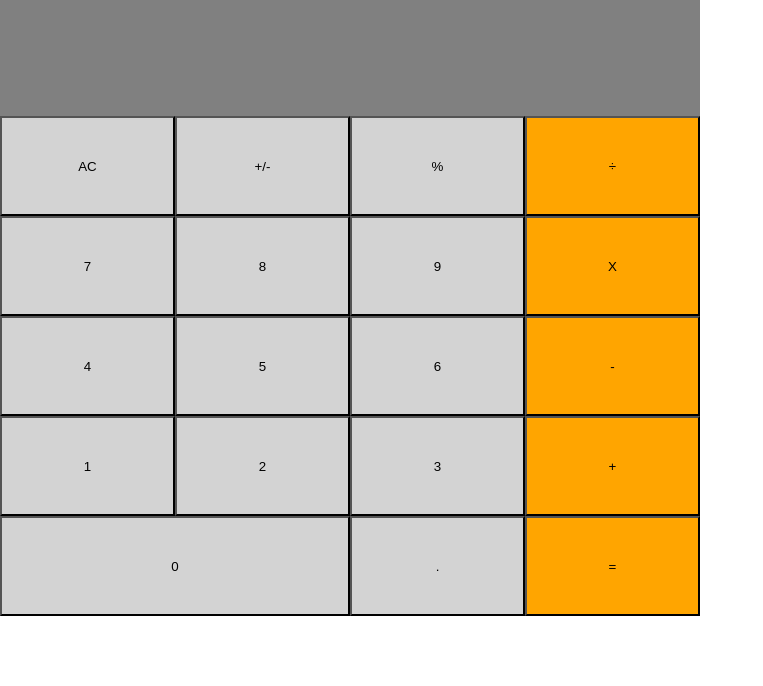
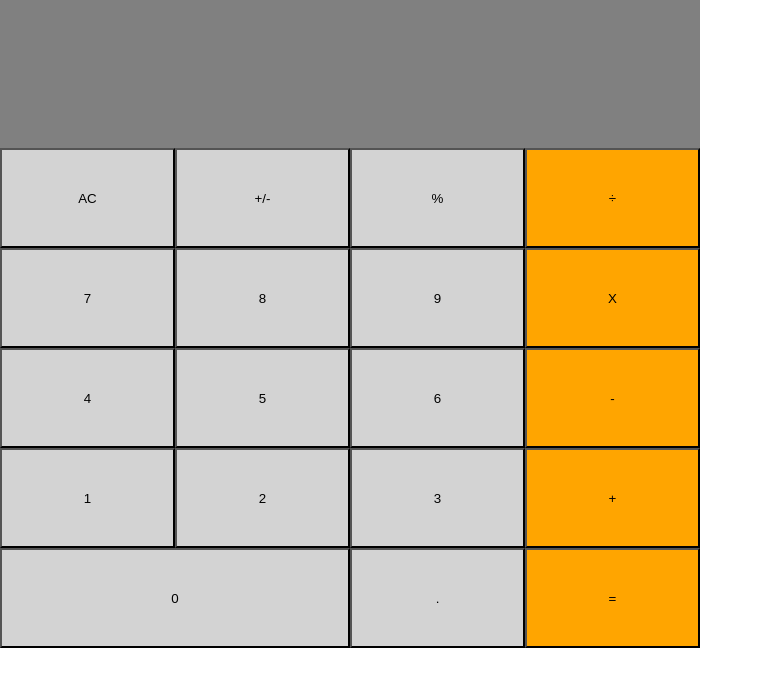
Before and after one commit to jurgen1c/react-jcg-calc, a React (Create React App) app: page / in a window 1280 px wide. Shown: the top 686 px of the page, without its empty margins (0-763 px from the left). Built offline with nearby package versions, Linux system fonts and the light colour scheme.

Commit message:
Update readme img & correct display styles

```diff
--- a/src/index.css
+++ b/src/index.css
@@ -43,8 +43,9 @@ button {
   background: gray;
   color: white;
   font-weight: 700;
-  text-align: end;
-  padding: 0.5rem 1rem;
+  justify-content: flex-end;
+  padding: 1.5rem 1rem;
+  font-size: 5rem;
 }
 
 .buttonPanel {
```
Also changed, not shown: home.png.
